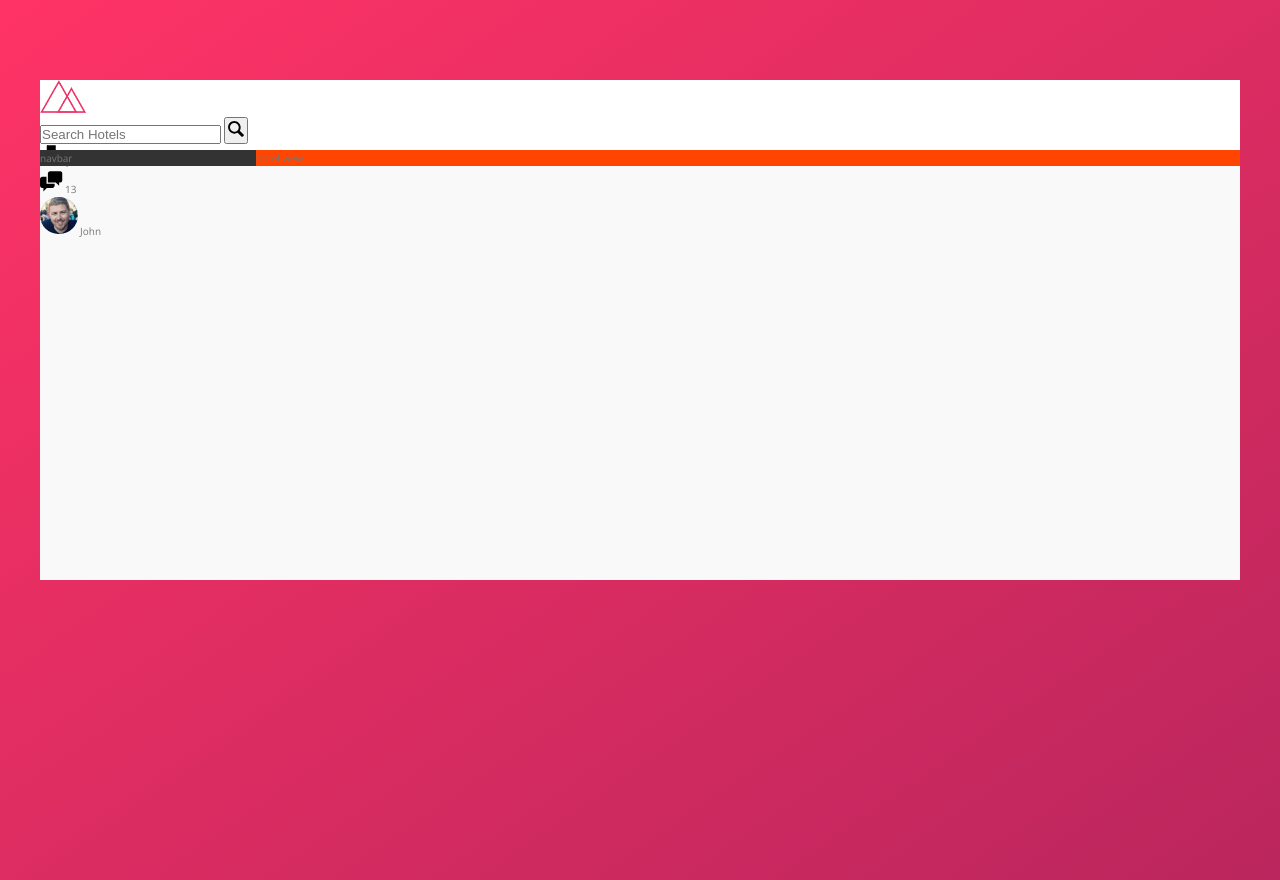
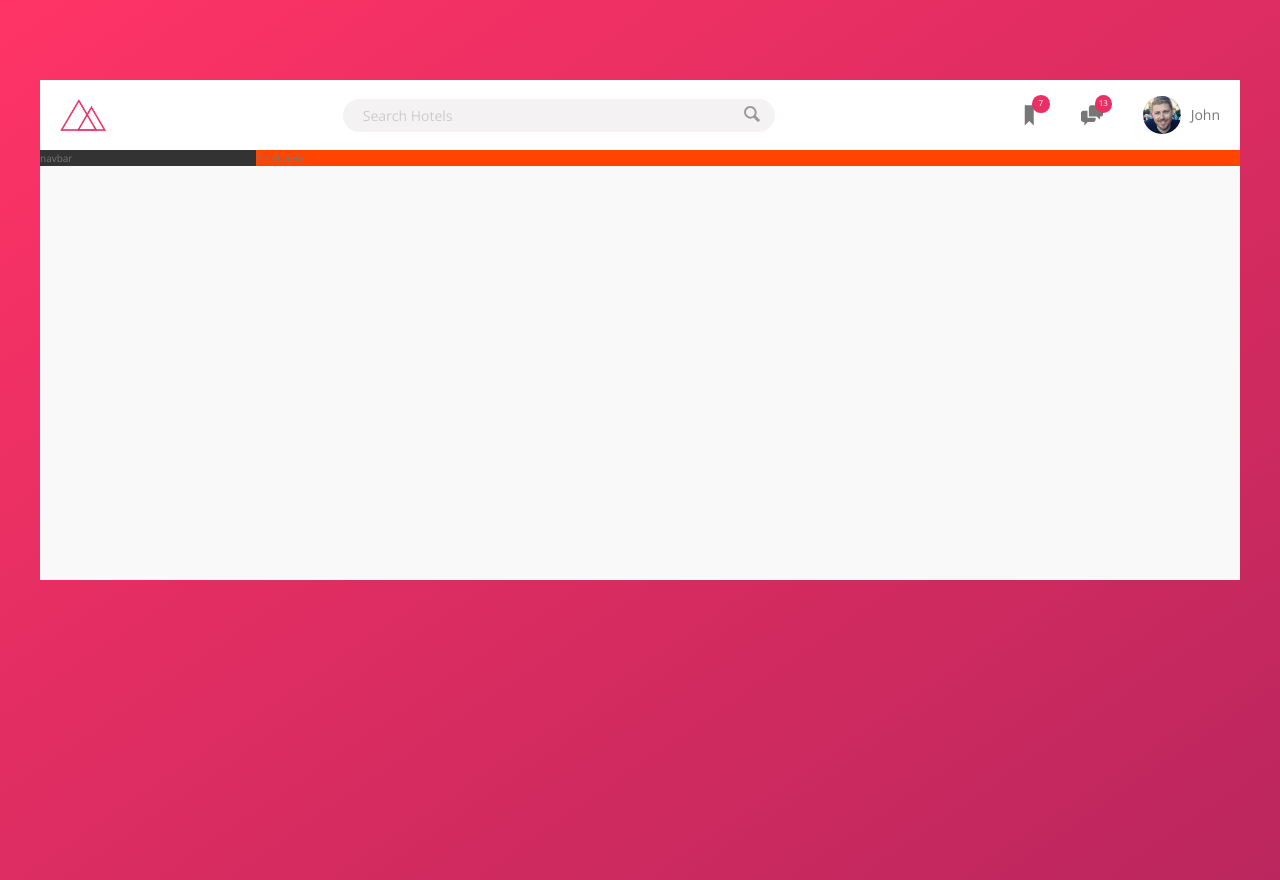
Before and after one commit to SNasser97/trillo-proj, a website: page index.html in a window 1280 px wide. Drawn offline with nearby package versions, Linux system fonts and the light colour scheme.

Commit message:
header nav styles applied

```diff
--- a/sass/_components.scss
+++ b/sass/_components.scss
@@ -2,48 +2,114 @@
 // LOGO
 .logo {
 	height: 3.25rem;
+	margin-left: 2rem;
 }
 
 /////////////////////////////////////////////////
 // SEARCH BOX
 .search {
+	flex: 0 0 40%;
+	display: flex;
+	align-items: center;
+	justify-content: center;
+
 	&__input {
+		font-family: inherit;
+		font-size: inherit;
+		background-color: var(--colour-grey-light-2);
+		border: none;
+		color: inherit;
+		padding: .7rem 2rem;
+		border-radius: 100px;
+		width: 90%;
+		transition: all .2s;
+		margin-right: -3.25rem;
+		&:focus {
+			outline: none;
+			width: 100%;
+			background-color: var(--colour-grey-light-2);
+		}
+		&::-webkit-input-placeholder {
+			font-weight: 100;
+			color: var(--colour-grey-light-4);
+		}
+	}
 
+	&__input:focus + &__button {
+		background-color: var(--colour-grey-light-2);
 	}
 	&__button {
+		border:none;
+		background-color: var(--colour-grey-light-2);
 
+		&:focus {
+			outline: none;
+		}
+		&:active {
+			transform: translateY(.2rem);
+		}
 	}
 	&__icon {
 		height: 2rem;
 		width: 2rem;
+		fill: var(--colour-grey-dark-3);
 	}
 }
 
 /////////////////////////////////////////////////
 // USER NAVIGATION
 .user-nav {
+		// background-color: greenyellow;
+		display: flex;
+		align-items: center;
+		align-self: stretch;
+
+
+	& > * { //select inside
+		padding: 0 2rem;
+		cursor: pointer;
+		height: 100%;
+	}
+
+	& > *:hover {
+		background-color: var(--colour-grey-light-2);
+
+	}
+
 	&__icon-box {
-
+		display: flex;
+		align-items: center;
+		position: relative;
 	}
 
 	&__icon {
 		height: 2.25rem;
 		width: 2.25rem;
+		fill: var(--colour-grey-dark-2);
 	}
 
 	&__notification {
-
+		font-size: .8rem;
+		height: 1.75rem;
+		width: 1.75rem;
+		border-radius:50%;
+		background-color: var(--colour-primary);
+		color:#fff;
+		position: absolute;
+		top:1.5rem;
+		right:1.1rem;
+		display: flex;
+		justify-content: center;
+		align-items: center;
 	}
 
 	&__user {
-
+		display: flex;
+		align-items: center;
 	}
 	&__user-photo {
 		height: 3.75rem;
 		border-radius:50%;
-	}
-
-	&__user-name {
-
+		margin-right: 1rem;
 	}
 }
--- a/sass/_layout.scss
+++ b/sass/_layout.scss
@@ -8,9 +8,13 @@
 }
 
 .header {
+	font-size: 1.4rem;
 	height: 7rem;
 	background-color: #fff;
 	border-bottom: var(--colour-grey-light-2);
+	display: flex;
+	justify-content: space-between;
+	align-items: center;
 }
 
 .content {
```
Also changed, not shown: index.html (+3 -1 lines), css/style.css.
